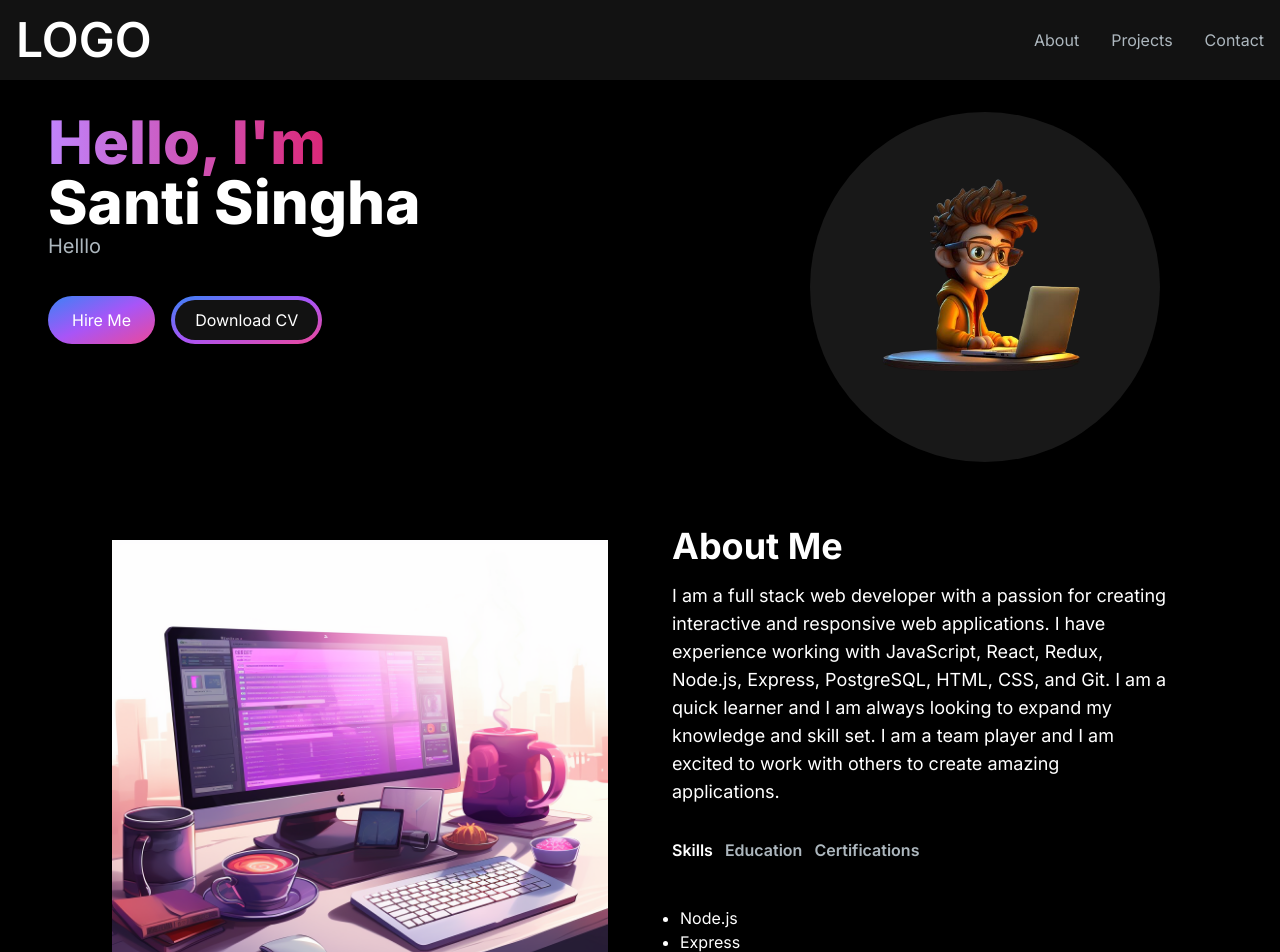
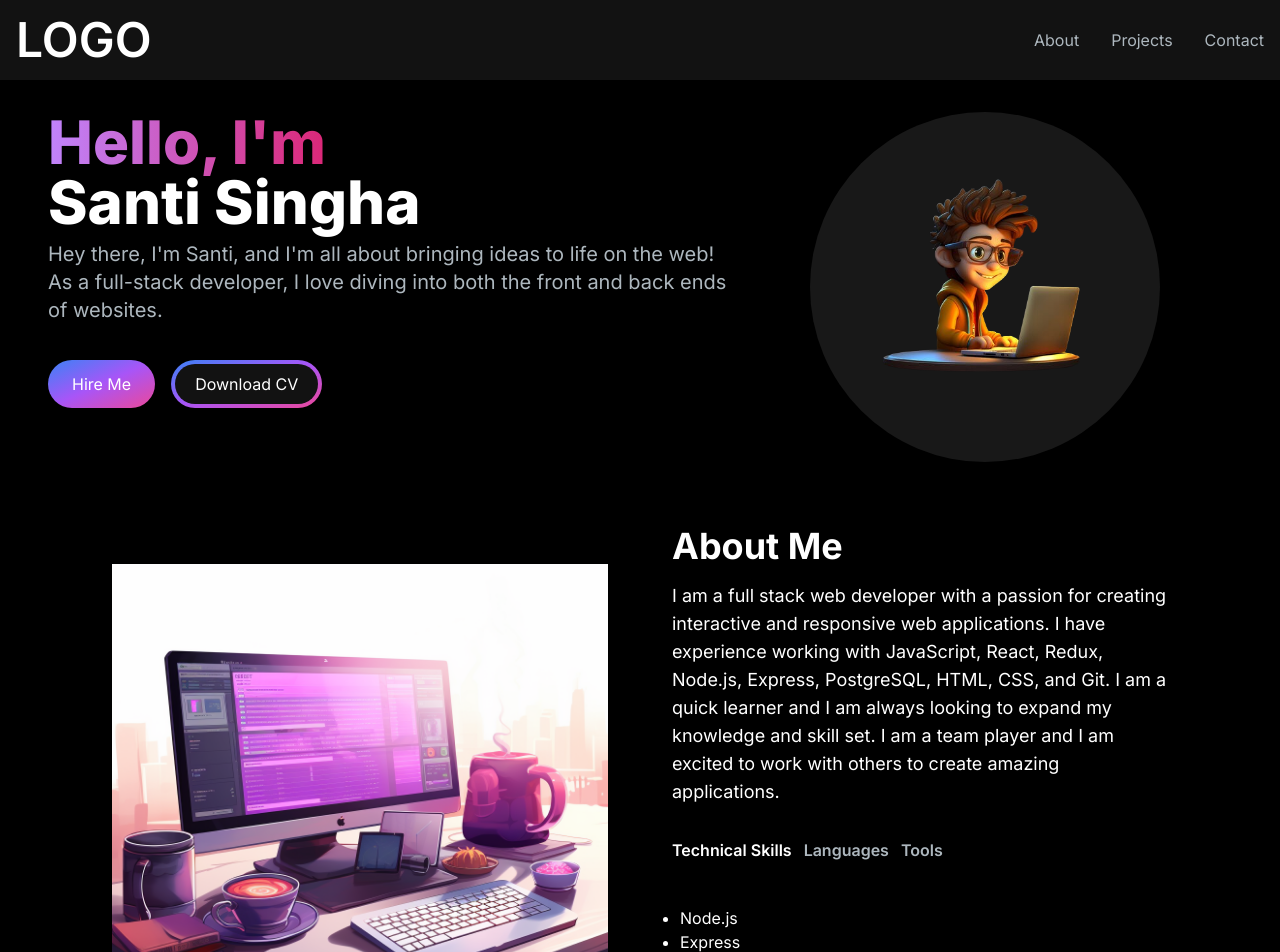
Before and after one commit to 20santi/my-portfolio, a Next.js app: page / in a window 1280 px wide. Shown: the top 952 px of the page. Built offline with nearby package versions, Linux system fonts and the light colour scheme.

Commit message:
bug: Add description and typo change

```diff
--- a/app/components/AboutSection.jsx
+++ b/app/components/AboutSection.jsx
@@ -6,36 +6,41 @@ import aboutImage from "../../public/images/about-image.png";
 
 const TAB_DATA = [
   {
-    title: "Skills",
+    title: "Technical Skills",
     id: "skills",
     content: (
       <ul className="list-disc pl-2">
         <li>Node.js</li>
         <li>Express</li>
         <li>PostgreSQL</li>
-        <li>Sequelize</li>
-        <li>JavaScript</li>
+        <li>Mongo DB</li>
         <li>React</li>
+        <li>Next Js</li>
+        <li>Graphql</li>
+        <li>Prisma ORM</li>
       </ul>
     ),
   },
   {
-    title: "Education",
-    id: "education",
+    title: "Languages",
+    id: "languages",
     content: (
       <ul className="list-disc pl-2">
-        <li>Fullstack Academy of Code</li>
-        <li>University of California, Santa Cruz</li>
+        <li>TypeScript</li>
+        <li>JavaScript</li>
+        <li>C++</li>
+        <li>Python</li>
       </ul>
     ),
   },
   {
-    title: "Certifications",
-    id: "certifications",
+    title: "Tools",
+    id: "tools",
     content: (
       <ul className="list-disc pl-2">
-        <li>AWS Cloud Practitioner</li>
-        <li>Google Professional Cloud Developer</li>
+        <li>Git</li>
+        <li>Github</li>
+        <li>Docker</li>
       </ul>
     ),
   },
@@ -71,21 +76,21 @@ const AboutSection = () => {
               active={tab === "skills"}
             >
               {" "}
-              Skills{" "}
+              Technical Skills{" "}
             </TabButton>
             <TabButton
-              selectTab={() => handleTabChange("education")}
-              active={tab === "education"}
+              selectTab={() => handleTabChange("languages")}
+              active={tab === "languages"}
             >
               {" "}
-              Education{" "}
+              Languages{" "}
             </TabButton>
             <TabButton
-              selectTab={() => handleTabChange("certifications")}
-              active={tab === "certifications"}
+              selectTab={() => handleTabChange("tools")}
+              active={tab === "tools"}
             >
               {" "}
-              Certifications{" "}
+              Tools{" "}
             </TabButton>
           </div>
           <div className="mt-8">
--- a/app/components/HeroSection.jsx
+++ b/app/components/HeroSection.jsx
@@ -6,6 +6,12 @@ import hero from "../../public/images/hero-image.png";
 import { TypeAnimation } from "react-type-animation";
 
 const HeroSection = () => {
+  const handleDownloadCV = () => {
+    const cvUrl = "/Santi_Singha_Resume.pdf";
+    // Trigger download
+    window.open(cvUrl, "_blank");
+  };
+
   return (
     <section>
       <div className="grid grid-cols-1 sm:grid-cols-12">
@@ -22,14 +28,17 @@ const HeroSection = () => {
               repeat={Infinity}
             />
           </h1>
-          <p className="text-[#ADB7BE] text-base sm:text-lg lg:text-xl mb-6">
-            Helllo
+          <p className="text-[#ADB7BE] text-base sm:text-lg lg:text-xl mb-6 mt-2">
+            Hey there, I'm Santi, and I'm all about bringing ideas to life on
+            the web! As a full-stack developer, I love diving into both the
+            front and back ends of websites.
           </p>
           <div className="">
             <button className="px-6 py-3 sm:w-fit rounded-full mr-4 bg-gradient-to-br from-blue-500 via-purple-500 to-pink-500 hover:bg-slate-200 text-white">
               Hire Me
             </button>
             <button
+              onClick={handleDownloadCV}
               className="px-1 py-1 sm:w-fit rounded-full bg-gradient-to-br from-blue-500 via-purple-500 to-pink-500 hover:bg-slate-800 text-white mt-3"
             >
               <span className="block bg-[#121212] hover:bg-slate-800 rounded-full px-5 py-2">
```
